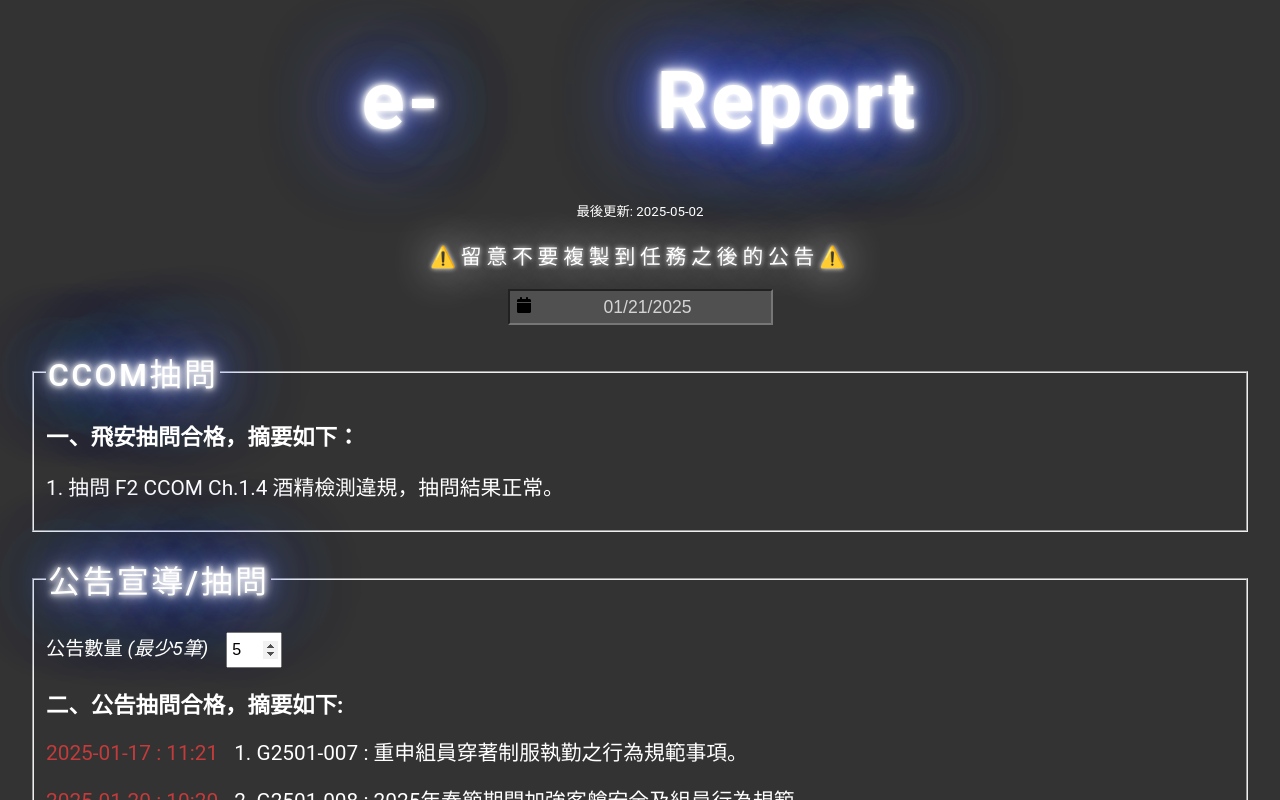
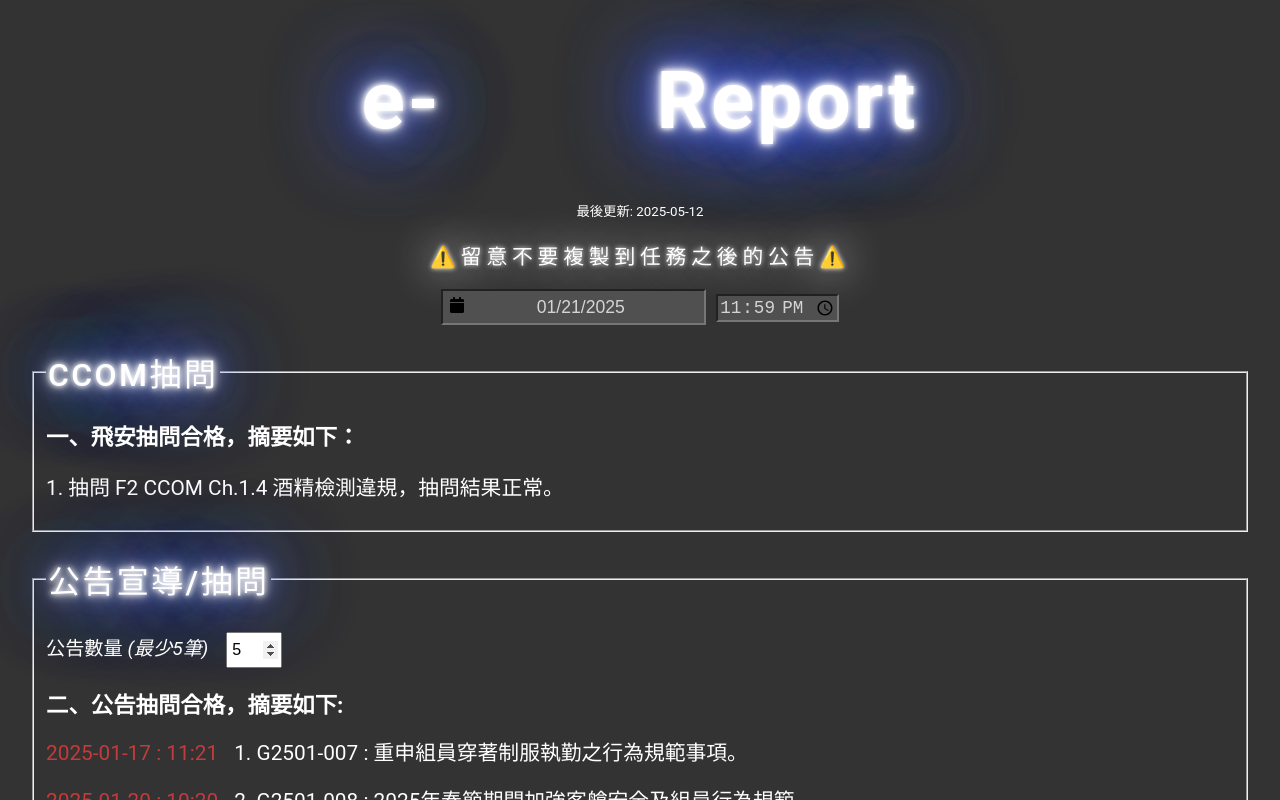
Before and after one commit to ichimon-nashi/etrgenerator, a React app: page / in a window 1280 px wide. Shown: the top 800 px of the page. Built offline with nearby package versions, Linux system fonts and the light colour scheme; the HTML template or start-up script is replaced by a standard one.

Commit message:
Add time selector and state management

```diff
--- a/src/App.jsx
+++ b/src/App.jsx
@@ -7,6 +7,7 @@ import audio from "./assets/hallelujahSound.mp3";
 
 function App() {
   const [startDate, setStartDate] = useState(Date.now());
+  const [selectedTime, setSelectedTime] = useState('23:59'); // Default to end of day
   const [noOfBulletin, setNoOfBulletin] = useState(5);
   const [textToCopy, setTextToCopy] = useState('');
   const [copyStatus, setCopyStatus] = useState(false);
@@ -72,11 +73,17 @@ function App() {
   };
 
   useEffect(() => {
-    // Wait for refs to be populated
+    // Wait for refs to be populated and trigger re-render when time changes
     if (ccomDataRef.current && bulletinDataRef.current && textAreaDataRef.current) {
       setTextToCopy(processTextContent());
     }
-  }, [startDate, noOfBulletin]);
+  }, [startDate, selectedTime, noOfBulletin]);
+
+  // Force component update when selectedTime changes
+  const [forceUpdate, setForceUpdate] = useState(0);
+  useEffect(() => {
+    setForceUpdate(prev => prev + 1);
+  }, [selectedTime]);
 
   const getCCOMQuestion = () => {
     const randomCCOMQuestion = [];
@@ -117,8 +124,24 @@ function App() {
     return <p>{randomCCOMQuestion}</p>;
   }
 
+  // Helper function to check if bulletin time is before selected time
+  const isTimeBeforeSelected = (bulletinTime) => {
+    // Ensure we're parsing the times correctly
+    const selectedMoment = moment(selectedTime, 'HH:mm');
+    const bulletinMoment = moment(bulletinTime, 'HH:mm');
+    return bulletinMoment.isSameOrBefore(selectedMoment);
+  };
+
   const bulletinTimeStamp = bulletinData
     .filter(criteria => moment(criteria.date).isSameOrBefore(startDate))
+    .filter(criteria => {
+      // If bulletin is from the same date as selected date, check time
+      if (moment(criteria.date).isSame(startDate, 'day')) {
+        return isTimeBeforeSelected(criteria.time);
+      }
+      // If bulletin is from before the selected date, include it
+      return moment(criteria.date).isBefore(startDate, 'day');
+    })
     .slice(-noOfBulletin) //No of bulletin displayed based on input
     .map((item) => {
       return (
@@ -128,6 +151,14 @@ function App() {
 
   const newestBulletin = bulletinData
     .filter(criteria => moment(criteria.date).isSameOrBefore(startDate))
+    .filter(criteria => {
+      // If bulletin is from the same date as selected date, check time
+      if (moment(criteria.date).isSame(startDate, 'day')) {
+        return isTimeBeforeSelected(criteria.time);
+      }
+      // If bulletin is from before the selected date, include it
+      return moment(criteria.date).isBefore(startDate, 'day');
+    })
     .slice(-noOfBulletin) //No of bulletin displayed based on input
     .map((item, index) => {
       return (
@@ -158,6 +189,12 @@ function App() {
             name="datepicker"
             selected={startDate}
             onChange={(date) => setStartDate(date)}
+          />
+          <input
+            type="time"
+            value={selectedTime}
+            onChange={(e) => setSelectedTime(e.target.value)}
+            style={{ marginLeft: '10px' }}
           />
         </div>
       </div>
--- a/src/components/Data.js
+++ b/src/components/Data.js
@@ -1627,6 +1627,31 @@ export const bulletinData = [{
     time:"14:38",
     id:"G2505-003",
     title:"「飛安自願報告專刊第55期」客艙安全案例分享。",
+},{
+    date:"2025-05-07",
+    time:"10:13",
+    id:"G2505-004",
+    title:"感恩母親節，組員配戴康乃馨胸花應景。",
+},{
+    date:"2025-05-07",
+    time:"16:11",
+    id:"G2505-005",
+    title:"國產(100%純水/竹炭水)專案合作事宜。",
+},{
+    date:"2025-05-08",
+    time:"15:25",
+    id:"G2505-006",
+    title:"2025年度客艙組員服制系統增發女性組員皮鞋確認信操作說明。",
+},{
+    date:"2025-05-09",
+    time:"15:19",
+    id:"G2505-007",
+    title:"2025年空服科5月份SAG會議紀錄。",
+},{
+    date:"2025-05-12",
+    time:"14:34",
+    id:"G2505-008",
+    title:"2025年度客艙組員肩包、航行包及行李箱簽領事宜。",
 },
 ]
 
@@ -1681,5 +1706,8 @@ export const additionalRemarkData = [{
 },{
     date:"2025-04-22",
     message:"華航飛行夾克僅黒色尚有庫存。"
+},{
+    date:"2025-05-07",
+    message:"標訓組長再次提醒尚未完成PTK訓練以及確認ATR機上LOGO商品型錄已更新事宜。"
 },
 ]
```
